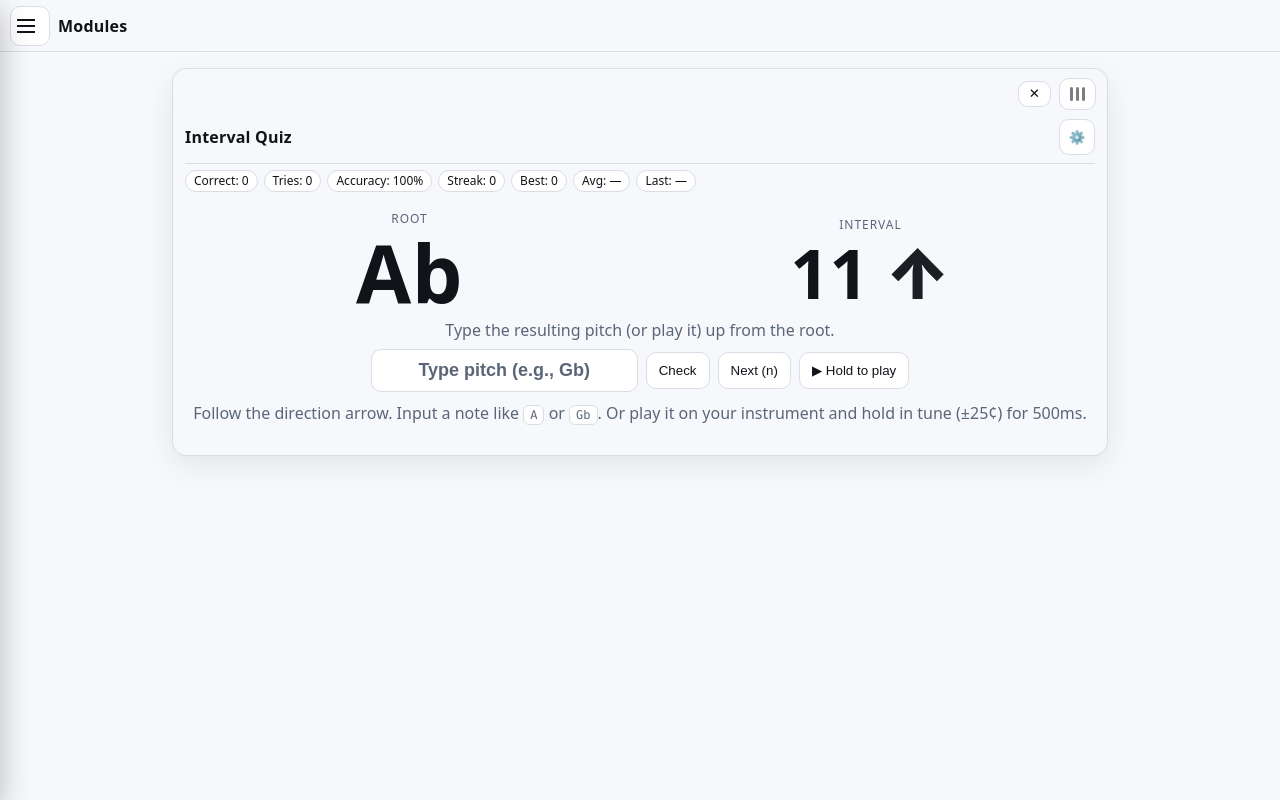
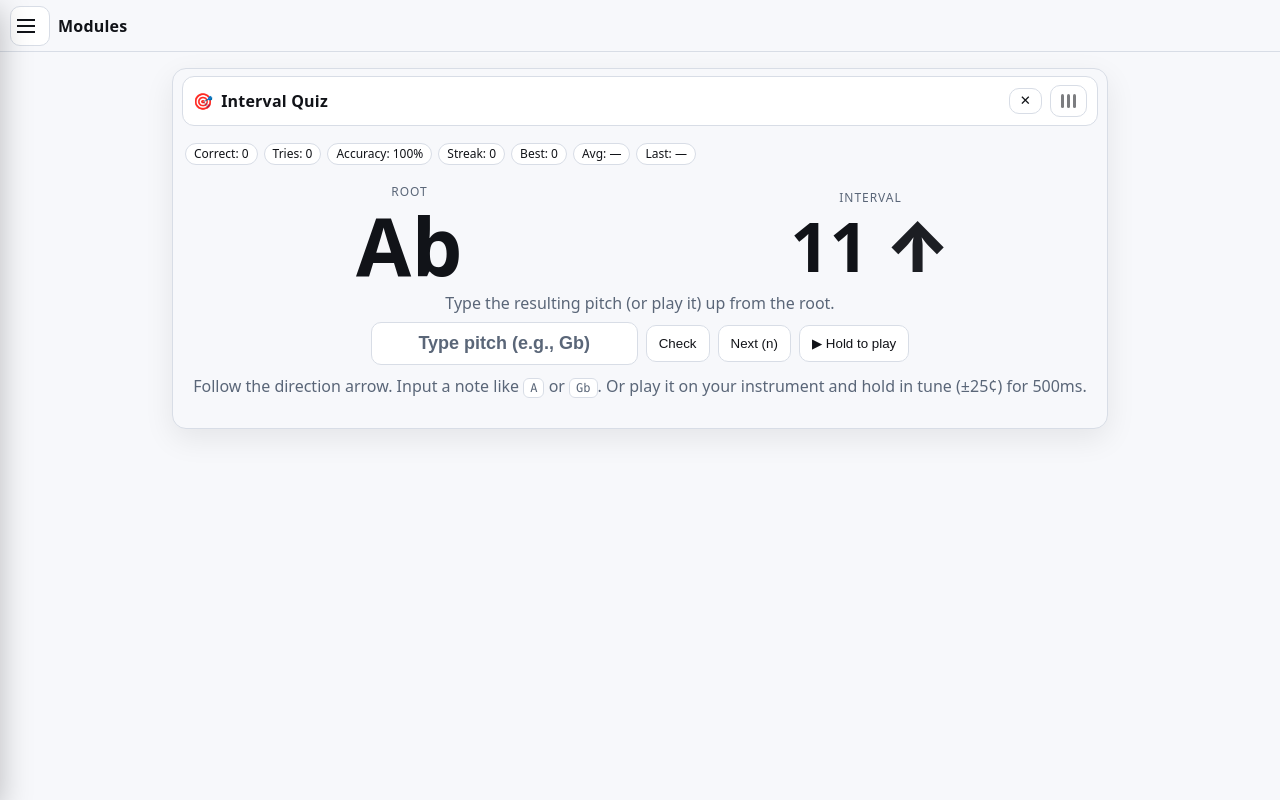
Before and after one commit to Lucanierz/ToneGenius, a React (Vite) app: page / in a window 1280 px wide. Built offline with nearby package versions, Linux system fonts and the light colour scheme.

Commit message:
nicer module bars

```diff
--- a/src/App.tsx
+++ b/src/App.tsx
@@ -1,4 +1,3 @@
-// src/App.tsx
 import React from "react";
 import IntervalQuiz from "./components/IntervalQuiz";
 import MetronomeModule from "./modules/MetronomeModule";
@@ -80,16 +79,13 @@ export default function App() {
   }
 
   /* ======= Pointer-based drag & drop (mobile + desktop) ======= */
-  // We draw an absolute overlay indicator that doesn't affect layout.
   const canvasRef = React.useRef<HTMLElement | null>(null);
   const [draggingId, setDraggingId] = React.useState<string | null>(null);
   const [indicatorTop, setIndicatorTop] = React.useState<number | null>(null);
   const [targetIndex, setTargetIndex] = React.useState<number | null>(null);
 
-  // Hysteresis: only change target gap if pointer improves by > this many pixels
   const HYSTERESIS_PX = 10;
 
-  // Measure current gap positions (in document space) and return gaps + helper to map to canvas coords
   function measureGaps() {
     const canvas = canvasRef.current!;
     const tilesEls = Array.from(canvas.querySelectorAll<HTMLElement>(".tile"));
@@ -98,27 +94,22 @@ export default function App() {
 
     const gapsDocY: number[] = [];
     if (rects.length === 0) {
-      gapsDocY.push(canvasTopDoc); // single gap
+      gapsDocY.push(canvasTopDoc);
     } else {
-      // before first
       gapsDocY.push(rects[0].top + window.scrollY);
-      // between
       for (let i = 0; i < rects.length - 1; i++) {
         const mid = (rects[i].bottom + rects[i + 1].top) / 2;
         gapsDocY.push(mid + window.scrollY);
       }
-      // after last
       gapsDocY.push(rects[rects.length - 1].bottom + window.scrollY);
     }
 
     function toCanvasTop(docY: number) {
       return docY - canvasTopDoc;
     }
-
     return { gapsDocY, toCanvasTop };
   }
 
-  // Compute nearest gap with hysteresis
   function nearestGapIndex(docY: number, prevIdx: number | null, prevDocY: number | null, gapsDocY: number[]) {
     let bestIdx = 0;
     let bestDist = Infinity;
@@ -128,19 +119,12 @@ export default function App() {
     }
     if (prevIdx != null && prevDocY != null) {
       const prevDist = Math.abs(prevDocY - docY);
-      // Only switch if the new gap improves distance by at least HYSTERESIS_PX
-      if (bestDist > prevDist - HYSTERESIS_PX) {
-        return prevIdx;
-      }
+      if (bestDist > prevDist - HYSTERESIS_PX) return prevIdx;
     }
     return bestIdx;
   }
 
-  const dragDataRef = React.useRef<{
-    startId: string;
-    lastIdx: number | null;
-    lastDocY: number | null;
-  } | null>(null);
+  const dragDataRef = React.useRef<{ startId: string; lastIdx: number | null; lastDocY: number | null; } | null>(null);
 
   function startDrag(id: string, e: React.PointerEvent) {
     setDraggingId(id);
@@ -154,7 +138,6 @@ export default function App() {
     setIndicatorTop(toCanvasTop(gapsDocY[idx]));
     dragDataRef.current = { startId: id, lastIdx: idx, lastDocY: docY };
 
-    // prevent the page from scrolling while dragging
     document.body.style.userSelect = "none";
     document.body.style.touchAction = "none";
   }
@@ -187,7 +170,7 @@ export default function App() {
       const fromIdx = prev.findIndex((t) => t.id === fromId);
       if (fromIdx < 0) return prev.slice();
       let toIdx = toIdxRaw;
-      if (fromIdx < toIdx) toIdx -= 1; // removal shifts target down by 1
+      if (fromIdx < toIdx) toIdx -= 1;
       toIdx = Math.max(0, Math.min(prev.length - 1, toIdx));
       const next = [...prev];
       const [moved] = next.splice(fromIdx, 1);
@@ -229,14 +212,7 @@ export default function App() {
       <aside className={`drawer ${drawerOpen ? "open" : ""}`}>
         <div className="drawer-header">
           <div className="drawer-title">Add to view</div>
-          <button
-            className="icon-btn"
-            aria-label="Close"
-            onClick={() => setDrawerOpen(false)}
-            title="Close"
-          >
-            ✕
-          </button>
+          <button className="icon-btn" aria-label="Close" onClick={() => setDrawerOpen(false)} title="Close">✕</button>
         </div>
 
         <ul className="drawer-list">
@@ -244,11 +220,7 @@ export default function App() {
             const def = MODULES[k];
             return (
               <li key={k}>
-                <button
-                  className="drawer-item"
-                  onClick={() => addModule(k)}
-                  title={`Add ${def.title}`}
-                >
+                <button className="drawer-item" onClick={() => addModule(k)} title={`Add ${def.title}`}>
                   <span className="icon" aria-hidden>{def.icon}</span>
                   <span className="label">{def.title}</span>
                   <span className="check" aria-hidden>＋</span>
@@ -278,13 +250,9 @@ export default function App() {
 
       {/* Main canvas with tiles stacked */}
       <main className="canvas" ref={canvasRef}>
-        {/* Absolute overlay indicator (doesn't affect layout) */}
+        {/* Absolute overlay indicator */}
         {indicatorTop != null && (
-          <div
-            className="drop-indicator-overlay"
-            style={{ top: `${indicatorTop}px` }}
-            aria-hidden
-          />
+          <div className="drop-indicator-overlay" style={{ top: `${indicatorTop}px` }} aria-hidden />
         )}
 
         {tiles.length === 0 ? (
@@ -297,6 +265,14 @@ export default function App() {
             const isDragging = draggingId === t.id;
             return (
               <section className={`tile ${isDragging ? "dragging" : ""}`} key={t.id}>
+                {/* NEW: Tile header bar with title on the left, controls on the right */}
+                <div className="tile-bar">
+                  <div className="tile-title">
+                    <span className="tile-icon" aria-hidden>
+                      {MODULES[t.key].icon}
+                    </span>
+                    {MODULES[t.key].title}
+                  </div>
                   <div className="tile-controls">
                     <button
                       className="tile-close"
@@ -320,6 +296,9 @@ export default function App() {
                       <span className="grip" />
                     </div>
                   </div>
+                </div>
+
+                {/* Render module content; we hide its internal header via CSS */}
                 {Def.render()}
               </section>
             );
--- a/src/styles/layout.css
+++ b/src/styles/layout.css
@@ -31,7 +31,7 @@
 
 /* Main canvas stacks tiles; relative for absolute drop indicator */
 .canvas {
-  position: relative;           /* <-- needed for overlay indicator positioning */
+  position: relative;
   max-width: 960px;
   margin: 16px auto;
   padding: 0 12px 24px;
@@ -48,7 +48,7 @@
   position: absolute;
   left: 8px;
   right: 8px;
-  height: 10px;                /* thicker visual target */
+  height: 10px;
   border-radius: 999px;
   background:
     linear-gradient(90deg,
@@ -60,16 +60,12 @@
     0 0 0 1px var(--accent),
     0 6px 14px rgba(0,0,0,.18);
   opacity: 0.9;
-  pointer-events: none;        /* ignore hits */
+  pointer-events: none;
   z-index: 2;
 }
 
-/* (Legacy flow indicator, unused now — keep if you ever need it)
-.drop-indicator { ... }
-*/
-
 /* =========================
-   Tile wrapper + controls
+   Tile wrapper + header bar
    ========================= */
 
 .tile {
@@ -77,15 +73,39 @@
 }
 .tile.dragging { opacity: 0.88; }
 
-/* Controls bar (top-right): ✕ and drag handle */
-.tile-controls {
+/* NEW: tile header bar spanning tile width */
+.tile-bar {
   position: absolute;
-  top: 10px;       /* more clearance from content */
-  right: 12px;     /* more clearance from edge */
+  top: 8px;
+  left: 10px;
+  right: 10px;
   z-index: 5;
+  display: flex;
+  align-items: center;
+  justify-content: space-between;
+  gap: 8px;
+  padding: 8px 10px;
+  border-radius: 12px;
+  background: var(--chip);
+  border: 1px solid var(--border);
+}
+
+/* Title on the left (with icon) */
+.tile-title {
   display: inline-flex;
   align-items: center;
-  gap: 8px;        /* more space between ✕ and handle */
+  gap: 8px;
+  font-weight: 800;
+  letter-spacing: .2px;
+  color: var(--text);
+}
+.tile-icon { font-size: 16px; }
+
+/* Controls on the right: ✕ and handle */
+.tile-controls {
+  display: inline-flex;
+  align-items: center;
+  gap: 8px;
 }
 
 /* Close button */
@@ -94,7 +114,7 @@
   color: var(--text);
   border: 1px solid var(--border);
   border-radius: 10px;
-  padding: 4px 10px;           /* slightly larger for easy click */
+  padding: 4px 10px;
   line-height: 1.2;
   cursor: pointer;
 }
@@ -108,11 +128,11 @@
   background: var(--chip);
   border: 1px solid var(--border);
   color: var(--text);
-  padding: 8px 10px;          /* larger target */
+  padding: 8px 10px;
   border-radius: 10px;
   cursor: grab;
   user-select: none;
-  touch-action: none;         /* prevents page scroll while dragging */
+  touch-action: none;
 }
 .tile-handle:active { cursor: grabbing; }
 .tile-handle .grip {
@@ -122,10 +142,13 @@
   border-radius: 2px;
 }
 
-/* Give the module panel extra top padding so controls don’t overlap */
+/* Give module panel extra top padding so tile-bar never overlaps content */
 .tile > .panel {
-  padding-top: 48px;          /* plenty of room under the controls */
+  padding-top: 68px; /* increased to make room for full-width tile-bar */
 }
+
+/* Also hide modules' own internal headers for a cleaner look */
+.tile .panel .panel-header { display: none; }
 
 /* =========================
    Panel (module card)
@@ -140,19 +163,7 @@
   padding: 12px 12px 14px;
 }
 
-.panel-header {
-  display: flex;
-  align-items: center;
-  justify-content: space-between;
-  gap: 8px;
-  padding: 2px 0 8px 0;
-  border-bottom: 1px solid var(--border);
-}
-
-.panel-title {
-  font-weight: 900;
-  letter-spacing: .2px;
-}
+.panel-title { font-weight: 900; letter-spacing: .2px; }
 
 /* =========================
    Shared layout utilities
@@ -200,7 +211,6 @@
 }
 .icon-btn:hover { filter: brightness(1.06); }
 
-/* Keyboard-style chip */
 .kbd {
   display: inline-flex;
   align-items: center;
@@ -212,10 +222,8 @@
   font-size: 12px;
 }
 
-/* Muted text helper */
 .muted { color: var(--muted); }
 
-/* Settings separators used inside SettingsDialog content */
 .settings-divider {
   height: 1px;
   background: var(--border);
@@ -223,9 +231,7 @@
   border-radius: 1px;
   opacity: 0.9;
 }
-.settings-section h4 {
-  margin: 0 0 2px 0;
-}
+.settings-section h4 { margin: 0 0 2px 0; }
 .settings-grid { display: grid; gap: 14px; }
 
 /* Empty state */
@@ -270,6 +276,6 @@
 
 @media (max-width: 560px) {
   .panel { border-radius: 12px; }
-  .panel-header { padding-bottom: 6px; }
   .canvas { padding: 0 10px 20px; gap: 12px; }
+  .tile > .panel { padding-top: 72px; } /* a hair more space on small screens */
 }
```
Lines whose indentation alone changed are shown as unchanged.
